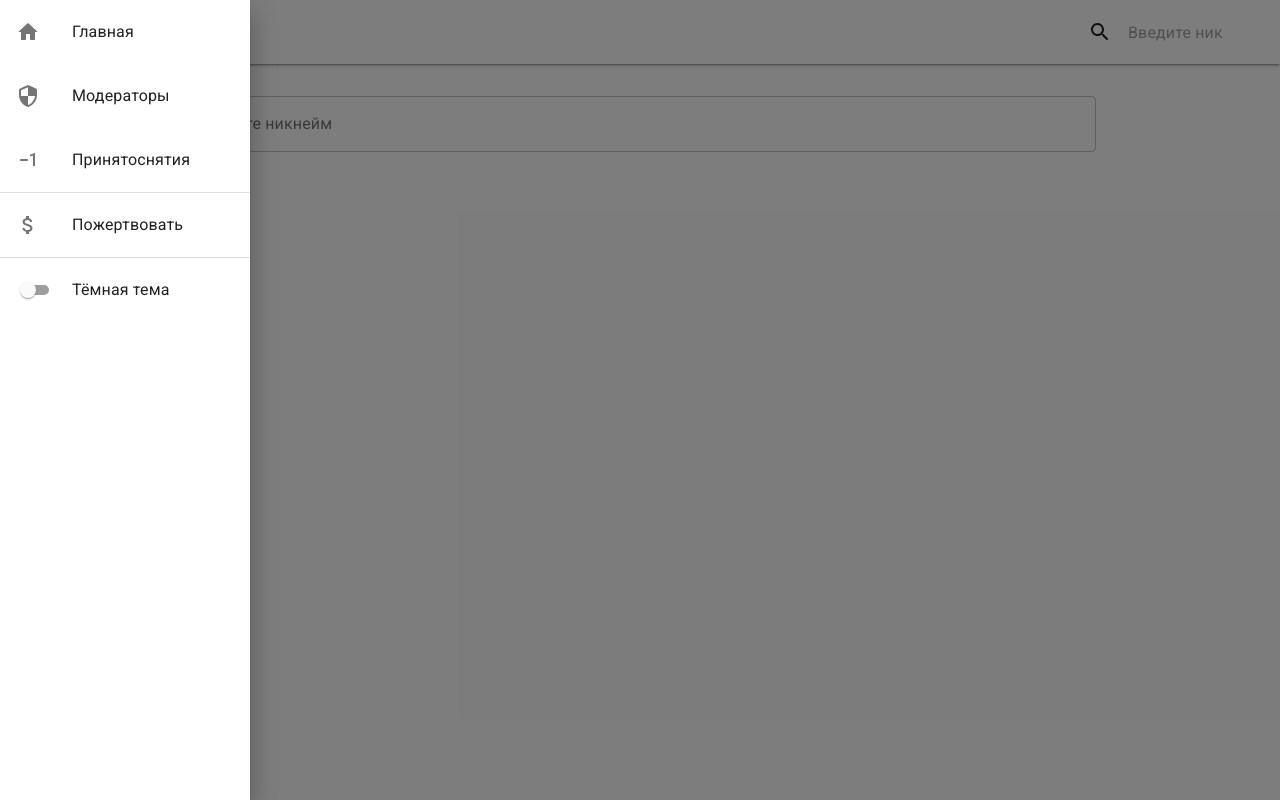
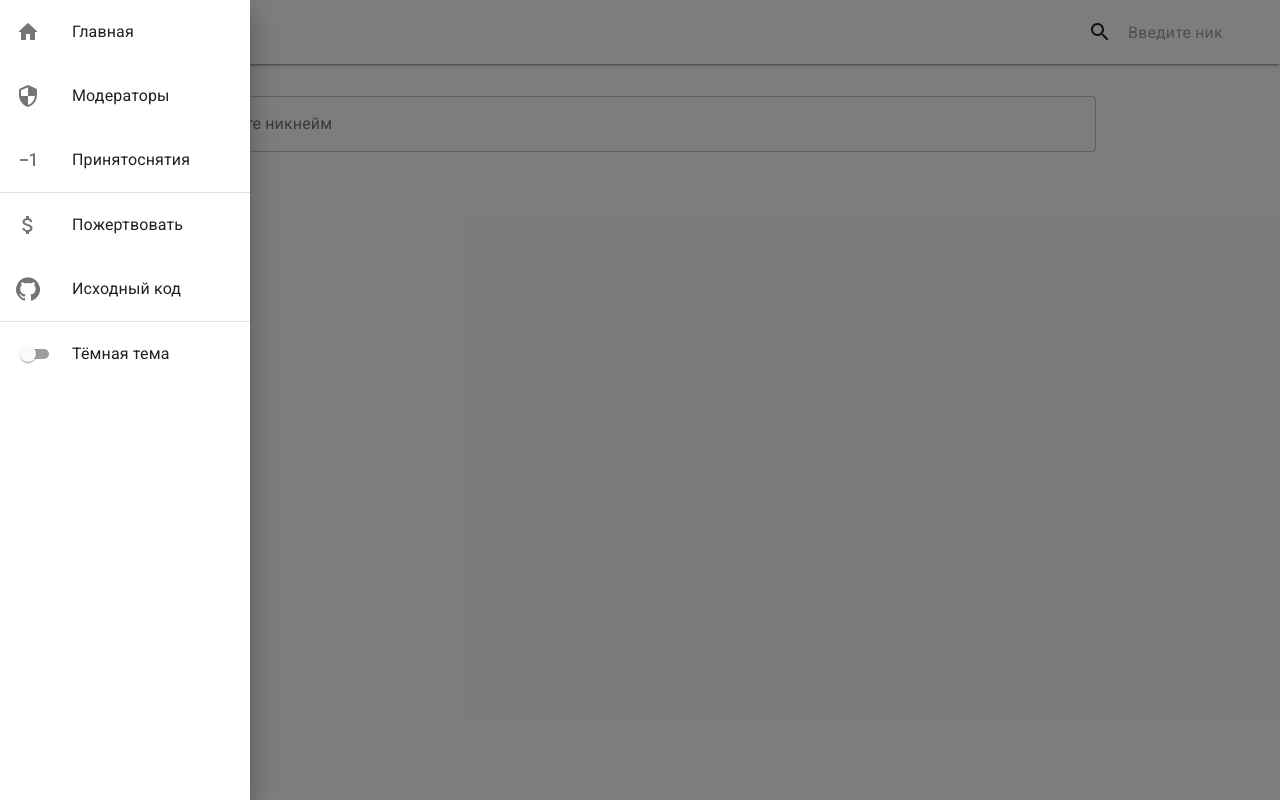
Before and after one commit to MORET5U/vimestats, a Next.js app: page / in a window 1280 px wide. Both pictures are taken after a click on the button "open drawer". Built offline with nearby package versions, Linux system fonts and the light colour scheme.

Commit message:
Added Source Code button in the navbar

```diff
--- a/components/Navbar.tsx
+++ b/components/Navbar.tsx
@@ -22,6 +22,7 @@ import HomeRoundedIcon from "@material-ui/icons/HomeRounded";
 import SecurityRoundedIcon from "@material-ui/icons/SecurityRounded";
 import ExposureNeg1RoundedIcon from "@material-ui/icons/ExposureNeg1Rounded";
 import AttachMoneyIcon from "@material-ui/icons/AttachMoney";
+import GitHubIcon from "@material-ui/icons/GitHub";
 import ThemeCtx from "./Theme";
 import { MySweetAlert } from "./MySweetAlert";
 
@@ -170,6 +171,17 @@ const Navbar: FunctionComponent = () => {
         </Link>
       </List>
 
+      <List>
+        <a className={classes.drawerLinkItem} href="https://github.com/cyber-snowflake/vimestats">
+          <ListItem button>
+            <ListItemIcon>
+              <GitHubIcon />
+            </ListItemIcon>
+            <ListItemText primary="Исходный код" />
+          </ListItem>
+        </a>
+      </List>
+
       <Divider />
 
       <List>
```
